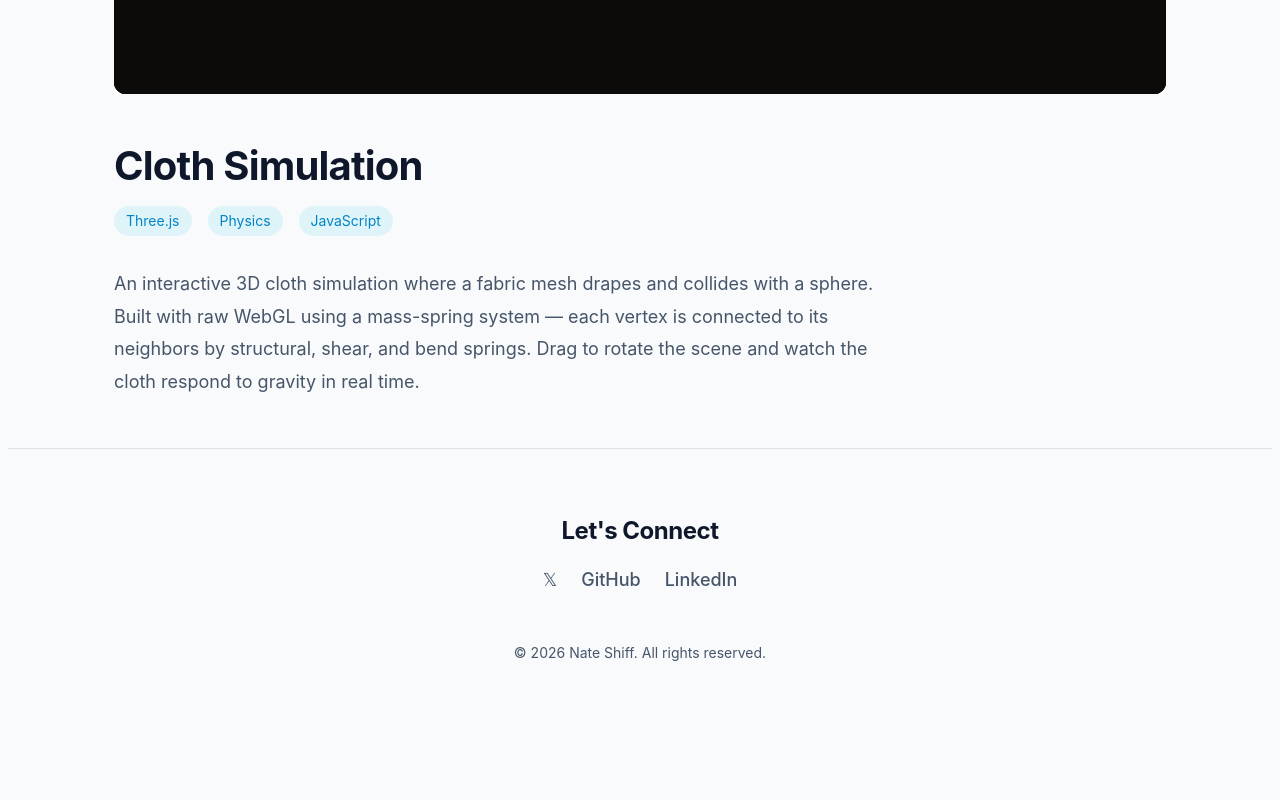
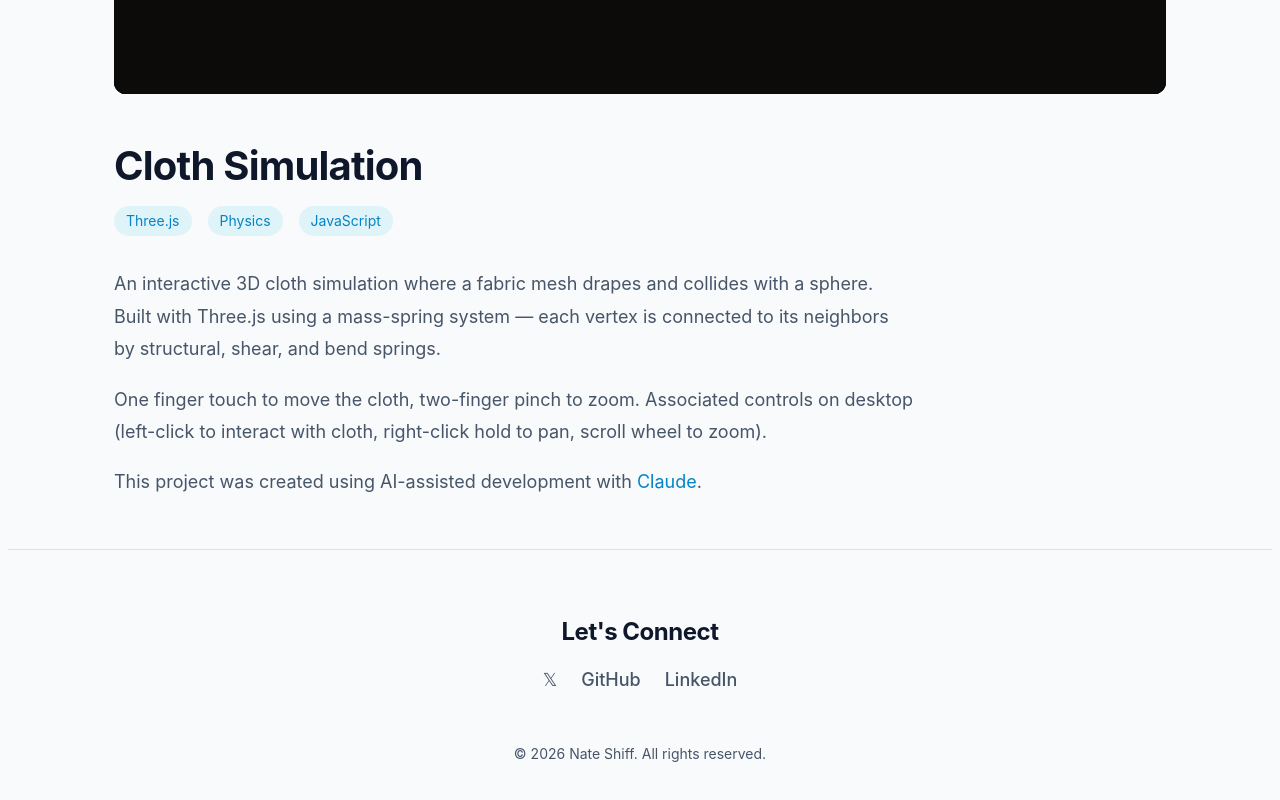
Before and after one commit to nshiff/nate-portfolio, a React (Vite) app: page /project/17 in a window 1280 px wide. Shown: the part 731-1531 px from the top of the page. Before the commit the page ends 1452 px from the top, so only its background shows below. Built offline with nearby package versions, Linux system fonts and the light colour scheme.

Commit message:
fix: additional detail in Cloth Sim description

```diff
--- a/src/pages/Project17.tsx
+++ b/src/pages/Project17.tsx
@@ -43,8 +43,15 @@ export function Project17() {
         <div style={{ color: 'var(--text-secondary)', fontSize: '1.125rem', lineHeight: '1.8', maxWidth: '800px' }}>
           <p>
             An interactive 3D cloth simulation where a fabric mesh drapes and collides with a sphere.
-            Built with raw WebGL using a mass-spring system — each vertex is connected to its neighbors
-            by structural, shear, and bend springs. Drag to rotate the scene and watch the cloth respond to gravity in real time.
+            Built with Three.js using a mass-spring system — each vertex is connected to its neighbors
+            by structural, shear, and bend springs.
+          </p>
+          <p style={{ marginTop: '1rem' }}>
+            One finger touch to move the cloth, two-finger pinch to zoom. Associated controls on desktop
+            (left-click to interact with cloth, right-click hold to pan, scroll wheel to zoom).
+          </p>
+          <p>
+            This project was created using AI-assisted development with <a href="https://claude.ai/" target="_blank" rel="noopener noreferrer">Claude</a>.
           </p>
         </div>
       </div>
```
